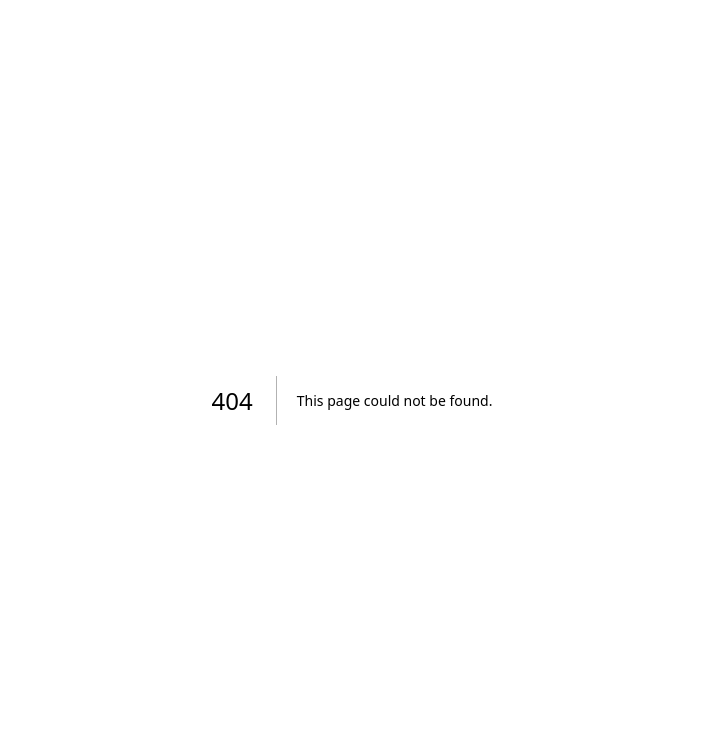
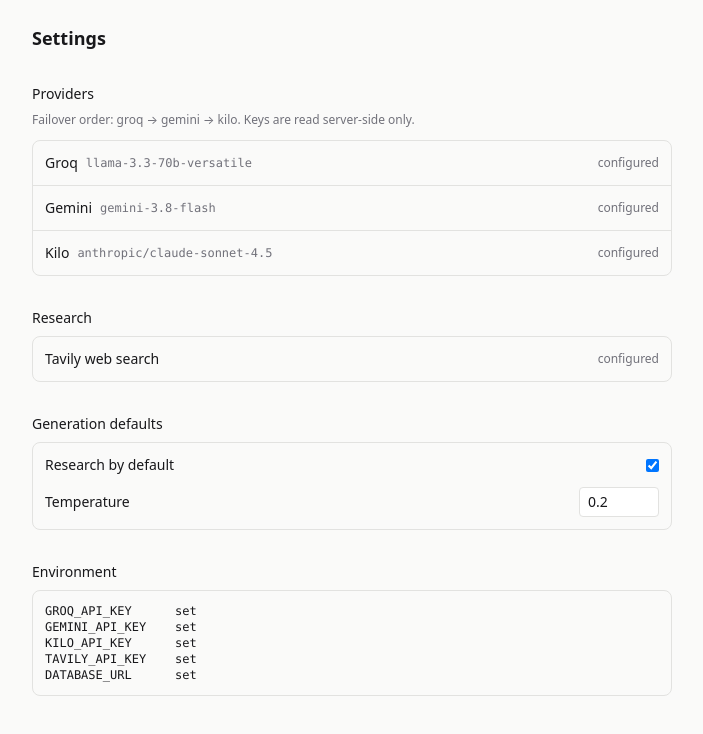
Before and after one commit to VenZ9/Z-Notes-V1, a Next.js app: page /settings in a window 1280 px wide. Before the commit this address had no page. Shown: the top 734 px of the page, without its empty margins (288-991 px from the left). Built offline with nearby package versions, Linux system fonts and the light colour scheme; no server answers; the database is empty.

Commit message:
Create SettingsPage component for configuration

```diff
--- /dev/null
+++ b/app/(workspace)/settings/page.tsx
@@ -0,0 +1,113 @@
+"use client";
+import { useEffect, useState } from "react";
+import { Spinner } from "@/components/Spinner";
+import { ProviderBadge } from "@/components/ProviderBadge";
+
+type ProviderStatus = { id: string; configured: boolean; model: string };
+
+export default function SettingsPage() {
+  const [settings, setSettings] = useState<any>(null);
+  const [providers, setProviders] = useState<ProviderStatus[]>([]);
+  const [priority, setPriority] = useState<string[]>([]);
+  const [research, setResearch] = useState<{ configured: boolean } | null>(null);
+  const [loading, setLoading] = useState(true);
+  const [saving, setSaving] = useState(false);
+
+  useEffect(() => {
+    Promise.all([
+      fetch("/api/settings").then((r) => r.json()),
+      fetch("/api/providers/health").then((r) => r.json()),
+    ]).then(([s, h]) => {
+      setSettings(s.settings);
+      setProviders(h.providers || []);
+      setPriority(h.priority || []);
+      setResearch(h.research || null);
+      setLoading(false);
+    }).catch(() => setLoading(false));
+  }, []);
+
+  async function update(patch: any) {
+    setSaving(true);
+    const res = await fetch("/api/settings", {
+      method: "PUT",
+      headers: { "Content-Type": "application/json" },
+      body: JSON.stringify(patch),
+    });
+    const data = await res.json();
+    setSettings(data.settings);
+    setSaving(false);
+  }
+
+  if (loading) return <div className="p-6"><Spinner label="Loading settings…" /></div>;
+
+  return (
+    <div className="max-w-2xl mx-auto px-4 py-6 space-y-8">
+      <h1 className="text-lg font-semibold">Settings</h1>
+
+      <section>
+        <h2 className="text-sm font-medium mb-2">Providers</h2>
+        <p className="text-xs text-muted mb-3">
+          Failover order: {priority.join(" → ")}. Keys are read server-side only.
+        </p>
+        <ul className="border rounded-lg divide-y">
+          {providers.map((p) => (
+            <li key={p.id} className="flex items-center justify-between p-3 text-sm">
+              <div className="flex items-center gap-2">
+                <span className="capitalize font-medium">{p.id}</span>
+                <span className="text-xs text-muted font-mono">{p.model}</span>
+              </div>
+              <span className="text-xs" style={{ color: p.configured ? "rgb(var(--muted))" : "rgb(var(--danger))" }}>
+                {p.configured ? "configured" : "missing key"}
+              </span>
+            </li>
+          ))}
+        </ul>
+      </section>
+
+      <section>
+        <h2 className="text-sm font-medium mb-2">Research</h2>
+        <div className="border rounded-lg p-3 text-sm flex items-center justify-between">
+          <span>Tavily web search</span>
+          <span className="text-xs" style={{ color: research?.configured ? "rgb(var(--muted))" : "rgb(var(--danger))" }}>
+            {research?.configured ? "configured" : "missing TAVILY_API_KEY"}
+          </span>
+        </div>
+      </section>
+
+      <section>
+        <h2 className="text-sm font-medium mb-2">Generation defaults</h2>
+        <div className="space-y-3 border rounded-lg p-3">
+          <label className="flex items-center justify-between text-sm">
+            <span>Research by default</span>
+            <input
+              type="checkbox"
+              checked={!!settings?.defaultUseResearch}
+              onChange={(e) => update({ defaultUseResearch: e.target.checked })}
+            />
+          </label>
+          <label className="flex items-center justify-between text-sm">
+            <span>Temperature</span>
+            <input
+              type="number" min={0} max={2} step={0.1}
+              value={settings?.defaultTemperature ?? 0.2}
+              onChange={(e) => update({ defaultTemperature: Number(e.target.value) })}
+              className="w-20 px-2 py-1 rounded border bg-panel text-sm"
+            />
+          </label>
+          {saving && <p className="text-xs text-muted">Saving…</p>}
+        </div>
+      </section>
+
+      <section>
+        <h2 className="text-sm font-medium mb-2">Environment</h2>
+        <pre className="border rounded-lg p-3 text-xs font-mono overflow-x-auto">
+{`GROQ_API_KEY      ${providers.find(p => p.id === "groq")?.configured ? "set" : "unset"}
+GEMINI_API_KEY    ${providers.find(p => p.id === "gemini")?.configured ? "set" : "unset"}
+KILO_API_KEY      ${providers.find(p => p.id === "kilo")?.configured ? "set" : "unset"}
+TAVILY_API_KEY    ${research?.configured ? "set" : "unset"}
+DATABASE_URL      ${"set"}`}
+        </pre>
+      </section>
+    </div>
+  );
+}
```
